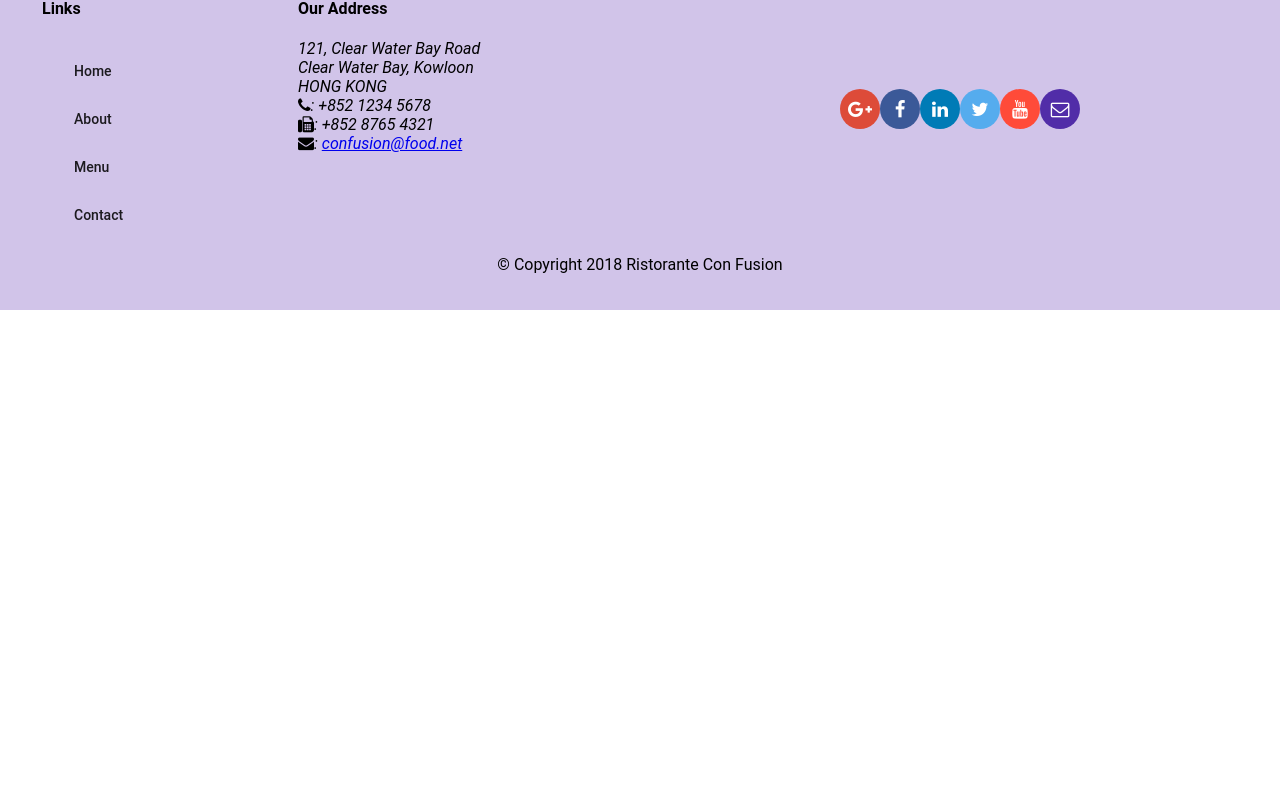
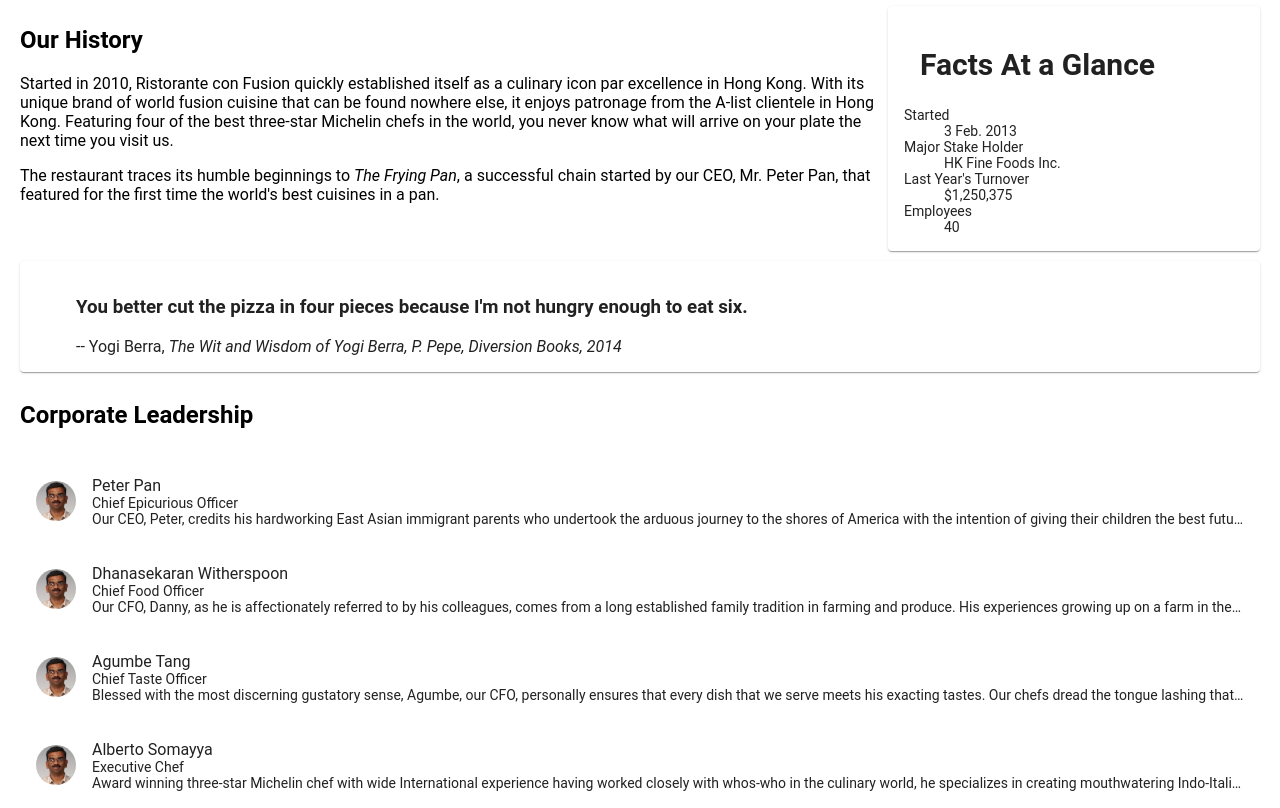
Before and after one commit to Aksh-Konda/FSWD-Course-2-Assignments, an Angular app: page /about in a window 1280 px wide. Shown: the part 432-1240 px from the top of the page. Before the commit the page ends 800 px from the top, so only its background shows below. Built offline with nearby package versions, Linux system fonts and the light colour scheme.

Commit message:
Assignment-2

```diff
--- a/src/app/about/about.component.html
+++ b/src/app/about/about.component.html
@@ -1,3 +1,74 @@
-<p>
-  about works!
-</p>
+<div class="container" fxLayout="column" fxLayoutGap="10px">
+
+  <div fxFlex>
+    <div>
+      <h3>About Us</h3>
+      <hr>
+    </div>
+  </div>
+
+  <div fxFlex>
+    <div fxLayout="column" fxLayout.gt-sm="row">
+      <div fxFlex="70">
+        <h2>Our History</h2>
+        <p>Started in 2010, Ristorante con Fusion quickly established itself as a culinary icon par excellence in Hong
+          Kong. With its unique brand of world fusion cuisine that can be found nowhere else, it enjoys patronage from
+          the A-list clientele in Hong Kong. Featuring four of the best three-star Michelin chefs in the world, you
+          never know what will arrive on your plate the next time you visit us.</p>
+        <p>The restaurant traces its humble beginnings to <em>The Frying Pan</em>, a successful chain started by our
+          CEO, Mr. Peter Pan, that featured for the first time the world's best cuisines in a pan.</p>
+      </div>
+      <div fxFlex="30">
+        <mat-card>
+          <mat-card-header>
+            <mat-card-title>
+              <h2>Facts At a Glance</h2>
+            </mat-card-title>
+          </mat-card-header>
+          <mat-card-content>
+            <dl>
+              <dt>Started</dt>
+              <dd>3 Feb. 2013</dd>
+              <dt>Major Stake Holder</dt>
+              <dd>HK Fine Foods Inc.</dd>
+              <dt>Last Year's Turnover</dt>
+              <dd>$1,250,375</dd>
+              <dt>Employees</dt>
+              <dd>40</dd>
+            </dl>
+          </mat-card-content>
+        </mat-card>
+      </div>
+    </div>
+  </div>
+
+  <div fxFlex>
+    <mat-card>
+      <blockquote>
+        <h3>You better cut the pizza in four pieces because
+          I'm not hungry enough to eat six.</h3>
+        <footer>-- Yogi Berra,
+          <cite>The Wit and Wisdom of Yogi Berra,
+            P. Pepe, Diversion Books, 2014</cite>
+        </footer>
+      </blockquote>
+    </mat-card>
+  </div>
+
+
+  <div fxFlex>
+    <h2>Corporate Leadership</h2>
+    <mat-list>
+      <mat-list-item *ngFor="let leader of leaders">
+        <img matListAvatar src={{leader.image}} alt={{leader.name}}>
+        <h3 matLine> {{leader.name}} </h3>
+        <p matLine>
+          <span> {{leader.designation}} </span>
+        </p>
+        <p matLine>
+          <span> {{leader.description}} </span>
+        </p>
+      </mat-list-item>
+    </mat-list>
+  </div>
+</div>
--- a/src/app/about/about.component.ts
+++ b/src/app/about/about.component.ts
@@ -1,4 +1,6 @@
 import { Component, OnInit } from '@angular/core';
+import { Leader } from '../shared/leader';
+import { LeaderService } from '../services/leader.service';
 
 @Component({
   selector: 'app-about',
@@ -7,9 +9,12 @@ import { Component, OnInit } from '@angular/core';
 })
 export class AboutComponent implements OnInit {
 
-  constructor() { }
+  leaders: Leader[];
+
+  constructor(private leaderService: LeaderService) { }
 
   ngOnInit() {
+    this.leaders = this.leaderService.getLeaders();
   }
 
 }
--- a/src/app/app.module.ts
+++ b/src/app/app.module.ts
@@ -23,6 +23,7 @@ import { ContactComponent } from './contact/contact.component';
 
 import { DishService } from './services/dish.service';
 import { PromotionService } from './services/promotion.service';
+import { LeaderService } from './services/leader.service';
 
 import { AppRoutingModule } from './app-routing/app-routing.module';
 
@@ -51,6 +52,7 @@ import { AppRoutingModule } from './app-routing/app-routing.module';
   providers: [
     DishService,
     PromotionService,
+    LeaderService,
   ],
   bootstrap: [AppComponent]
 })
--- a/src/app/home/home.component.html
+++ b/src/app/home/home.component.html
@@ -29,4 +29,18 @@
     </mat-card-content>
   </mat-card>
 
+  <mat-card *ngIf="leader" fxFlex>
+    <mat-card-header>
+      <div mat-card-avatar></div>
+      <mat-card-title>
+        <h3>{{leader.name | uppercase}}</h3>
+      </mat-card-title>
+    </mat-card-header>
+    <img mat-card-image src={{leader.image}} alt={{leader.name}}>
+    <mat-card-content>
+      <p>{{leader.description}}
+      </p>
+    </mat-card-content>
+  </mat-card>
+
 </div>
--- a/src/app/home/home.component.ts
+++ b/src/app/home/home.component.ts
@@ -3,6 +3,8 @@ import { Dish } from '../shared/dish';
 import { DishService } from '../services/dish.service';
 import { Promotion } from '../shared/promotion';
 import { PromotionService } from '../services/promotion.service';
+import { Leader } from '../shared/leader';
+import { LeaderService } from '../services/leader.service';
 
 
 @Component({
@@ -13,16 +15,16 @@ import { PromotionService } from '../services/promotion.service';
 export class HomeComponent implements OnInit {
   dish: Dish;
   promotion: Promotion;
+  leader: Leader;
 
   constructor(private dishService: DishService,
-    private promotionservice: PromotionService) {
-
-  }
+    private promotionservice: PromotionService,
+    private leaderService: LeaderService) { }
 
   ngOnInit() {
     this.dish = this.dishService.getFeaturedDish();
     this.promotion = this.promotionservice.getFeaturedPromotion();
-
+    this.leader = this.leaderService.getFeaturedLeader();
   }
 
 }
--- /dev/null
+++ b/src/app/services/leader.service.ts
@@ -0,0 +1,23 @@
+import { Injectable } from '@angular/core';
+import { Leader } from '../shared/leader';
+import { LEADERS } from '../shared/leaders';
+
+@Injectable({
+  providedIn: 'root'
+})
+export class LeaderService {
+
+  constructor() { }
+
+  getLeaders(): Leader[] {
+    return LEADERS;
+  }
+
+  getLeader(id: string): Leader {
+    return LEADERS.find((leader: Leader) => leader.id == id);
+  }
+
+  getFeaturedLeader(): Leader {
+    return LEADERS.find((leader: Leader) => leader.featured);
+  }
+}
--- /dev/null
+++ b/src/app/shared/leader.ts
@@ -0,0 +1,9 @@
+export class Leader {
+    id: string;
+    name: string;
+    image: string;
+    designation: string;
+    abbr: string;
+    featured: boolean;
+    description: string;
+}
--- /dev/null
+++ b/src/app/shared/leaders.ts
@@ -0,0 +1,44 @@
+import { Leader } from './leader';
+
+export const LEADERS: Leader[] = [
+    {
+        id: '0',
+        name: 'Peter Pan',
+        image: '/assets/images/alberto.png',
+        designation: 'Chief Epicurious Officer',
+        abbr: 'CEO',
+        featured: false,
+        // tslint:disable-next-line:max-line-length
+        description: 'Our CEO, Peter, credits his hardworking East Asian immigrant parents who undertook the arduous journey to the shores of America with the intention of giving their children the best future. His mother\'s wizardy in the kitchen whipping up the tastiest dishes with whatever is available inexpensively at the supermarket, was his first inspiration to create the fusion cuisines for which The Frying Pan became well known. He brings his zeal for fusion cuisines to this restaurant, pioneering cross-cultural culinary connections.'
+    },
+    {
+        id: '1',
+        name: 'Dhanasekaran Witherspoon',
+        image: '/assets/images/alberto.png',
+        designation: 'Chief Food Officer',
+        abbr: 'CFO',
+        featured: false,
+        // tslint:disable-next-line:max-line-length
+        description: 'Our CFO, Danny, as he is affectionately referred to by his colleagues, comes from a long established family tradition in farming and produce. His experiences growing up on a farm in the Australian outback gave him great appreciation for varieties of food sources. As he puts it in his own words, Everything that runs, wins, and everything that stays, pays!'
+    },
+    {
+        id: '2',
+        name: 'Agumbe Tang',
+        image: '/assets/images/alberto.png',
+        designation: 'Chief Taste Officer',
+        abbr: 'CTO',
+        featured: false,
+        // tslint:disable-next-line:max-line-length
+        description: 'Blessed with the most discerning gustatory sense, Agumbe, our CFO, personally ensures that every dish that we serve meets his exacting tastes. Our chefs dread the tongue lashing that ensues if their dish does not meet his exacting standards. He lives by his motto, You click only if you survive my lick.'
+    },
+    {
+        id: '3',
+        name: 'Alberto Somayya',
+        image: '/assets/images/alberto.png',
+        designation: 'Executive Chef',
+        abbr: 'EC',
+        featured: true,
+        // tslint:disable-next-line:max-line-length
+        description: 'Award winning three-star Michelin chef with wide International experience having worked closely with whos-who in the culinary world, he specializes in creating mouthwatering Indo-Italian fusion experiences. He says, Put together the cuisines from the two craziest cultures, and you get a winning hit! Amma Mia!'
+    }
+];
```
Also changed, not shown: 1 other file (tests, documents, lock files or other folders).
